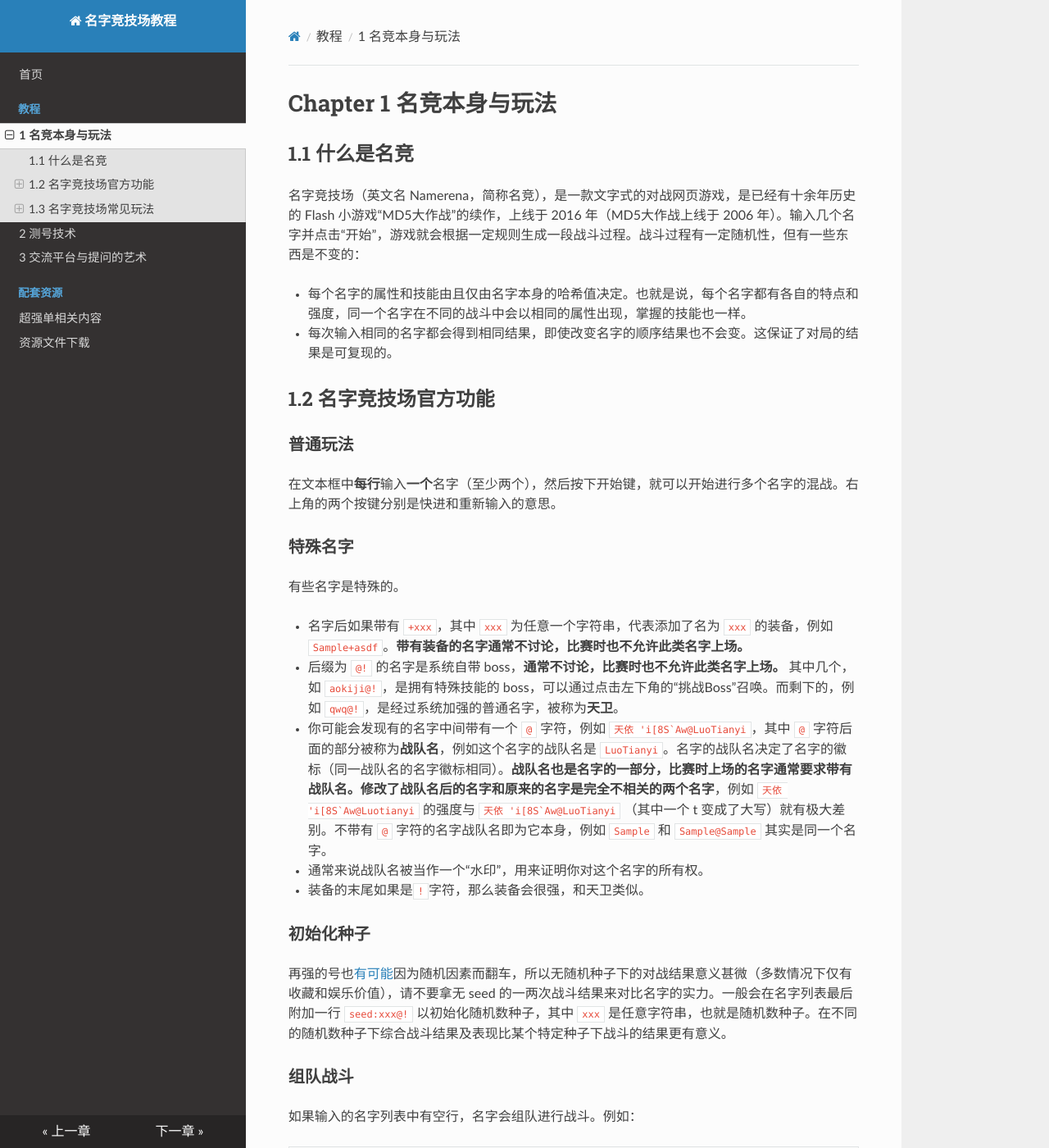
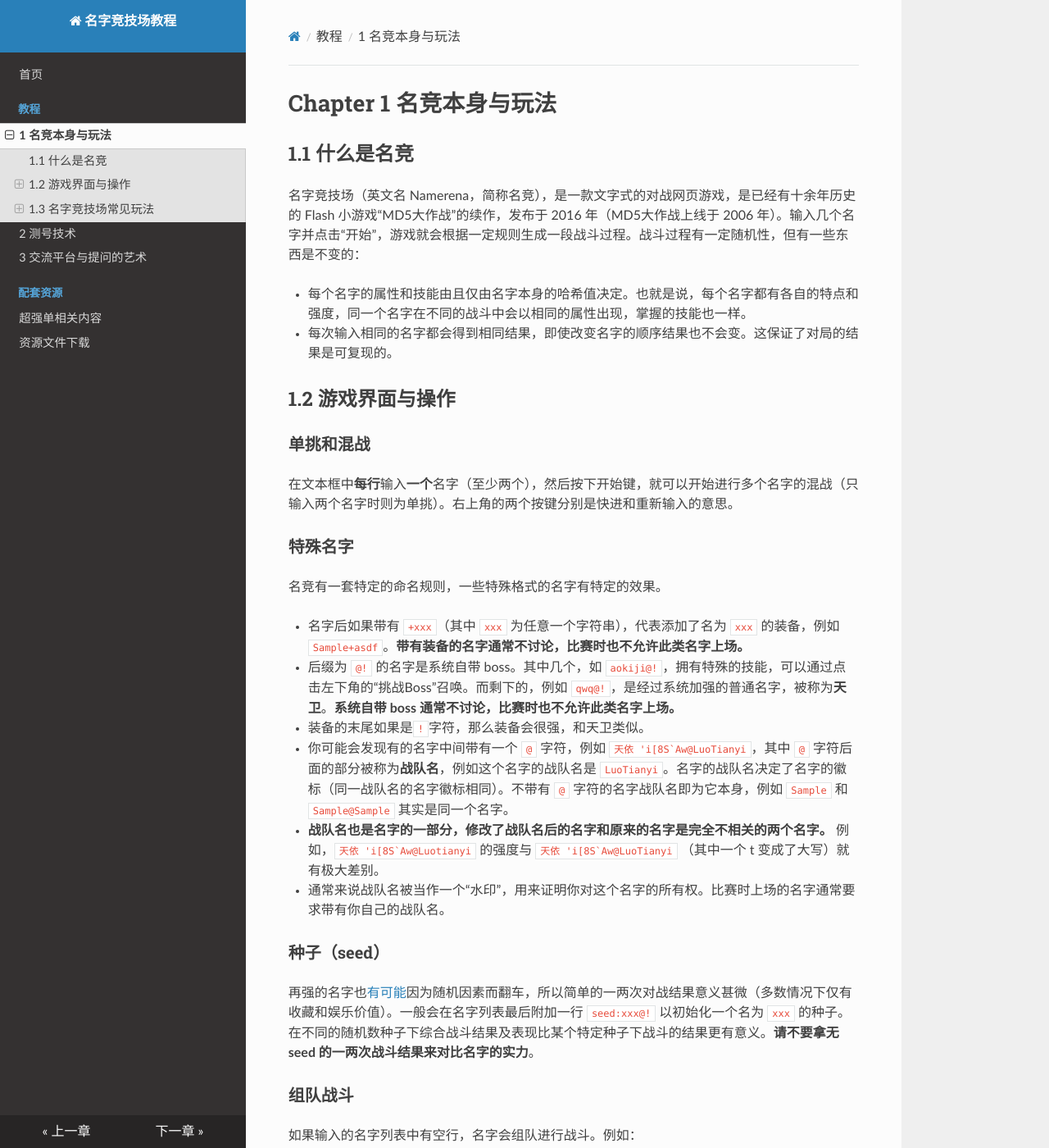
Before and after one commit to sqrt2802/namern-help-dev, an MkDocs documentation site: the page built from docs/chp1.md, in a window 1280 px wide and 1400 px high. Shown: the whole window at 82% size. Built offline with MkDocs 1.6.1, drawn with Linux system fonts in a browser that asks for light colours; some of the changed text lies outside the part shown.

Commit message:
chp1 typo fix (#1)

````diff
--- a/docs/chp1.md
+++ b/docs/chp1.md
@@ -2,48 +2,51 @@
 
 ## 1.1 什么是名竞
 
-名字竞技场（英文名 Namerena，简称名竞），是一款文字式的对战网页游戏，是已经有十余年历史的 Flash 小游戏“MD5大作战”的续作，上线于 2016 年（MD5大作战上线于 2006 年）。输入几个名字并点击“开始”，游戏就会根据一定规则生成一段战斗过程。战斗过程有一定随机性，但有一些东西是不变的：
+名字竞技场（英文名 Namerena，简称名竞），是一款文字式的对战网页游戏，是已经有十余年历史的 Flash 小游戏“MD5大作战”的续作，发布于 2016 年（MD5大作战上线于 2006 年）。输入几个名字并点击“开始”，游戏就会根据一定规则生成一段战斗过程。战斗过程有一定随机性，但有一些东西是不变的：
 
 * 每个名字的属性和技能由且仅由名字本身的哈希值决定。也就是说，每个名字都有各自的特点和强度，同一个名字在不同的战斗中会以相同的属性出现，掌握的技能也一样。
 * 每次输入相同的名字都会得到相同结果，即使改变名字的顺序结果也不会变。这保证了对局的结果是可复现的。
 
-## 1.2 名字竞技场官方功能
+## 1.2 游戏界面与操作
 
-### 普通玩法
+### 单挑和混战
 
-在文本框中**每行**输入**一个**名字（至少两个），然后按下开始键，就可以开始进行多个名字的混战。右上角的两个按键分别是快进和重新输入的意思。
+在文本框中**每行**输入**一个**名字（至少两个），然后按下开始键，就可以开始进行多个名字的混战（只输入两个名字时则为单挑）。右上角的两个按键分别是快进和重新输入的意思。
 
 ### 特殊名字
 
-有些名字是特殊的。
+名竞有一套特定的命名规则，一些特殊格式的名字有特定的效果。
 
-* 名字后如果带有 `+xxx`，其中 `xxx` 为任意一个字符串，代表添加了名为 `xxx` 的装备，例如 `Sample+asdf`。**带有装备的名字通常不讨论，比赛时也不允许此类名字上场。**
-* 后缀为 `@!` 的名字是系统自带 boss，**通常不讨论，比赛时也不允许此类名字上场。** 其中几个，如 `aokiji@!`，是拥有特殊技能的 boss，可以通过点击左下角的“挑战Boss”召唤。而剩下的，例如 `qwq@!`，是经过系统加强的普通名字，被称为**天卫**。
-* 你可能会发现有的名字中间带有一个 `@` 字符，例如 ``天依 'i[8S`Aw@LuoTianyi``，其中 `@` 字符后面的部分被称为**战队名**，例如这个名字的战队名是 `LuoTianyi`。名字的战队名决定了名字的徽标（同一战队名的名字徽标相同）。**战队名也是名字的一部分，比赛时上场的名字通常要求带有战队名。修改了战队名后的名字和原来的名字是完全不相关的两个名字**，例如 ``天依 'i[8S`Aw@Luotianyi`` 的强度与 ``天依 'i[8S`Aw@LuoTianyi`` （其中一个 t 变成了大写）就有极大差别。不带有 `@` 字符的名字战队名即为它本身，例如 `Sample` 和 `Sample@Sample` 其实是同一个名字。
-* 通常来说战队名被当作一个“水印”，用来证明你对这个名字的所有权。
+* 名字后如果带有 `+xxx`（其中 `xxx` 为任意一个字符串），代表添加了名为 `xxx` 的装备，例如 `Sample+asdf`。**带有装备的名字通常不讨论，比赛时也不允许此类名字上场。**
+* 后缀为 `@!` 的名字是系统自带 boss。其中几个，如 `aokiji@!`，拥有特殊的技能，可以通过点击左下角的“挑战Boss”召唤。而剩下的，例如 `qwq@!`，是经过系统加强的普通名字，被称为**天卫**。**系统自带 boss 通常不讨论，比赛时也不允许此类名字上场。**
 * 装备的末尾如果是`!`字符，那么装备会很强，和天卫类似。
+* 你可能会发现有的名字中间带有一个 `@` 字符，例如 ``天依 'i[8S`Aw@LuoTianyi``，其中 `@` 字符后面的部分被称为**战队名**，例如这个名字的战队名是 `LuoTianyi`。名字的战队名决定了名字的徽标（同一战队名的名字徽标相同）。不带有 `@` 字符的名字战队名即为它本身，例如 `Sample` 和 `Sample@Sample` 其实是同一个名字。
+* **战队名也是名字的一部分，修改了战队名后的名字和原来的名字是完全不相关的两个名字。** 例如，``天依 'i[8S`Aw@Luotianyi`` 的强度与 ``天依 'i[8S`Aw@LuoTianyi`` （其中一个 t 变成了大写）就有极大差别。
+* 通常来说战队名被当作一个“水印”，用来证明你对这个名字的所有权。比赛时上场的名字通常要求带有你自己的战队名。
 
-### 初始化种子
+### 种子（seed）
 
-再强的号也[有可能](https://deepmess.com/namerena/#n=VwAoGEqHRov-luLbXpyqJY7OgR-ysLnMGGonYvFxdFLn23rXwFVGwEvTRRlGk1otkFxds8pH5I6Za9R6wHVHog9B6tIw1rQoi6MAriDX9_KQqQuKQADg)因为随机因素而翻车，所以无随机种子下的对战结果意义甚微（多数情况下仅有收藏和娱乐价值），请不要拿无 seed 的一两次战斗结果来对比名字的实力。一般会在名字列表最后附加一行 `seed:xxx@!` 以初始化随机数种子，其中 `xxx` 是任意字符串，也就是随机数种子。在不同的随机数种子下综合战斗结果及表现比某个特定种子下战斗的结果更有意义。
+再强的名字也[有可能](https://deepmess.com/namerena/#n=VwAoGEqHRov-luLbXpyqJY7OgR-ysLnMGGonYvFxdFLn23rXwFVGwEvTRRlGk1otkFxds8pH5I6Za9R6wHVHog9B6tIw1rQoi6MAriDX9_KQqQuKQADg)因为随机因素而翻车，所以简单的一两次对战结果意义甚微（多数情况下仅有收藏和娱乐价值）。一般会在名字列表最后附加一行 `seed:xxx@!` 以初始化一个名为 `xxx` 的种子。在不同的随机数种子下综合战斗结果及表现比某个特定种子下战斗的结果更有意义。**请不要拿无 seed 的一两次战斗结果来对比名字的实力**。
 
 ### 组队战斗
 
 如果输入的名字列表中有空行，名字会组队进行战斗。例如：
 
 ```text
-Sample1@Sample1
-Sample2@Sample2
+Sample1
+Sample2
 
-Sample3@Sample3
-Sample4@Sample4
+Sample3
+Sample4
 ```
 
-输入中前面两个名字就是同一队的，后面两个名字也是同一队的。同一队的名字之间不会互相攻击，只需要击倒所有其他队伍的名字就能胜利（只要有队友活到最后即可，就算自己已经被击倒了也会成为胜利者）。
+输入中前面两个名字组成一队，后面两个名字组成另一队。同一队的名字之间不会互相攻击，只需要击倒所有其他队伍的名字就能胜利（只要有队友活到最后即可，就算自己已经被击倒了，也会成为胜利者）。
+
+多个队伍之间也可以进行混战，与单人的对战相似。
 
 ### 评分和胜率
 
-系统提供了一些评估名字实力的方法。可以测试名字的普评强评等实力评分，也可以测试两个名字在随机 seed 下战斗的胜率。
+系统提供了一些评估名字实力的方法。可以测试名字的普评强评等实力评分，也可以测试两个（或两队）名字在大量随机 seed 下战斗的平均胜率。
 
 #### 普通组队评分
 
@@ -53,16 +56,19 @@ Sample4@Sample4
 
 ```text
 !test!
+
 Sample1@Sample
 ```
 
 即可开始测试一个名字的普评。到 10%, 100%, 1000%, 10000%... 分别会进行输出。一般取 100% 得到的评分为准。
 
-普评的含义是，进行多次战斗，每次战斗将你的名字和一个随机的“普通号”（实际上是系统加强过的，高于平均水平的号）组队，与另外两个随机的“普通号”进行对战，计算获胜场次占比（赢的次数除以战斗总数再乘 10000 即为评分）。10% 是进行 1000 次战斗，1000% 是进行 10000 次战斗，以此类推。
+普评的含义是，进行多次战斗，每次战斗将你的名字和一个随机的“普通号”（实际上是系统加强过的，高于平均水平的号）组队，与另外两个随机的“普通号”进行对战，计算获胜场次占比（赢的次数除以战斗总数再乘 10000 即为评分）。
 
-实际上不同的号进行评分时，相同次数战斗的队友和对手都是固定的。而前 1000 次的对手普遍偏弱（或者队友普遍偏强），因此 100% 评分通常会比 10% 略低（当然也有升高的），这不仅仅是误差的原因。
+10% 评分进行 1000 次战斗，100% 进行 10000 次战斗，以此类推。因此，10% 评分有三位有效数字，100% 评分有四位有效数字，以此类推。
 
-输出评分时还会附带输出发动技能的频率（**不要理解成概率！**）。代表了一个技能在每场战斗中的平均发动频率。比如在 1000 场战斗中总共发动了火球术 1500 次，那么就会显示发动火球术的频率为 150%，也就是平均每场战斗中会发动火球术 1.5 次。
+实际上，不同的号进行评分时，随机队友和对手的排列顺序都是固定的，相同次数的战斗会使用相同的队友和对手。而前 1000 次的对手普遍偏弱（或者队友普遍偏强），因此 100% 评分通常会比 10% 略低（当然也有升高的），这不仅仅是误差的原因。
+
+输出评分时还会附带输出发动技能的频率（**不要理解成概率！**）。代表了一个技能在每场战斗中的平均发动次数。比如在 1000 场战斗中总共发动了火球术 1500 次，那么就会显示发动火球术的频率为 150%，也就是平均每场战斗中会发动火球术 1.5 次。
 
 #### 普通单挑评分
 
@@ -79,7 +85,7 @@ Sample1@Sample
 
 即可开始测试一个名字的普单。
 
-和普评类似，区别在于测的是与随机的一个“普通号”进行单挑的胜率。也因此会发现有些技能的发动频率明显偏低（如吞噬、召唤亡灵等），这是正常现象。
+和普评类似，区别在于测的是与随机的一个“普通号”进行单挑的胜率。因此会发现一些单挑中不常用的技能发动频率明显偏低（如吞噬、召唤亡灵等），这是正常现象。
 
 #### 强化组队评分
 
@@ -134,7 +140,8 @@ Samplek@Sample
 ```
 
 2 <= k <= 10，即可开始测试一个 k 人组的多人评分。
-和强单类似，区别在于随机的是 k 个天卫而不是 1 个天卫与你进行对决，并且也不再输出每个号的技能发动频率。
+
+和强单类似（也就是不会匹配新的队友），区别在于随机的是 k 个天卫而不是 1 个天卫与你进行对决，并且也不再输出每个号的技能发动频率。
 若把 `!` 去掉便可以测普通多人团队评分（多人组普评）。
 
 #### 胜率
@@ -143,7 +150,9 @@ Samplek@Sample
 
 ```text
 !test!
+
 Sample1@Sample1
+
 Sample2@Sample2
 ```
 
@@ -174,28 +183,33 @@ Sample2@Team2
 **Q1. 为什么有部分名字在属性的最后会出现一个绿脸表情？**
 
 我们称一个名字的“**七围**”为，将除了 HP 的剩下七个属性加起来的值。我们称一个名字的“**八围**”为，将一个名字的七围加上 HP/3 得到的值。
-八围高于一定的阈值（652）即能显示出绿脸表情，高于 672 和 692 会分别显示另外的表情。我们称之为一级表情、二级表情、三级表情，简称为一表、二表、三表。
+八围高于 652 即能显示出绿脸表情，高于 672 和 692 会分别显示另外的表情。我们称之为一级表情、二级表情、三级表情，简称为**一表**、**二表**、**三表**。
+
 是否有表情只和名字的外在属性有关，和技能无关，并不能完全反映一个号的实力。
 
-**Q2. 为什么有我在组队战斗的时候有些号的某些属性多了几点？**
+**Q2. 为什么在组队战斗的时候有些号的某些属性多了几点？**
 
 该现象被称为“组队加成”。当同一个战队的多个号在组队战斗时被放在同一队中（可以掺杂其他战队的号），就有概率在其中产生组队加成，对部分号增加一些属性值或技能熟练度。
+
 组队加成的具体代码已被解明，加成后某项属性超过 99 的情况不会出现。
 
 **Q3. 属性修改器是什么装备，为什么我用不了？**
 
 属性修改器是作者 Rinick 设计的彩蛋装备，只有 `Rinick@Rinick` 或 `Rinick` 这个号可以使用。使用后成为隐藏 boss，具有多重技能。
-你也可以通过在名竞界面上选择“挑战Boss”而不选择挑战哪个 Boss，强行按“开始”键来触发对战 `Rinick+属性修改器` 隐藏Boss的彩蛋。
+
+你也可以通过在名竞界面上选择“挑战Boss”而不选择挑战哪个 boss，强行按“开始”键来触发对战 `Rinick+属性修改器` 隐藏 boss 的彩蛋。
 
 ## 1.3 名字竞技场常见玩法
 
 ### 主流玩法
 
 名字竞技场的主流玩法的战斗模式为两个战队之间的单人/多人对战。多人的人数一般 <=5（大多数情况下 <=3）。
-多人参加的比赛会按照一定的赛程进行这样的两两战斗，从而选出获胜者。
-使用测号器、开箱器等第三方工具（会在后面的章节介绍）来测得属于自己的强号，提升自己的获胜概率吧！
 
-### 非主流玩法
+多个战队参加的比赛会按照一定的赛程进行这样的两两战斗，从而选出获胜者。
+
+使用测号器、开箱器等工具（会在后面的章节介绍）来测得属于自己的强号，提升自己的获胜概率吧！
+
+### 其他玩法
 
 非主流玩法通常用于娱乐。一些比较常见的娱乐玩法包括：
 
````
Also changed, not shown: other parts of docs/chp1.md (+3 -3 lines).
